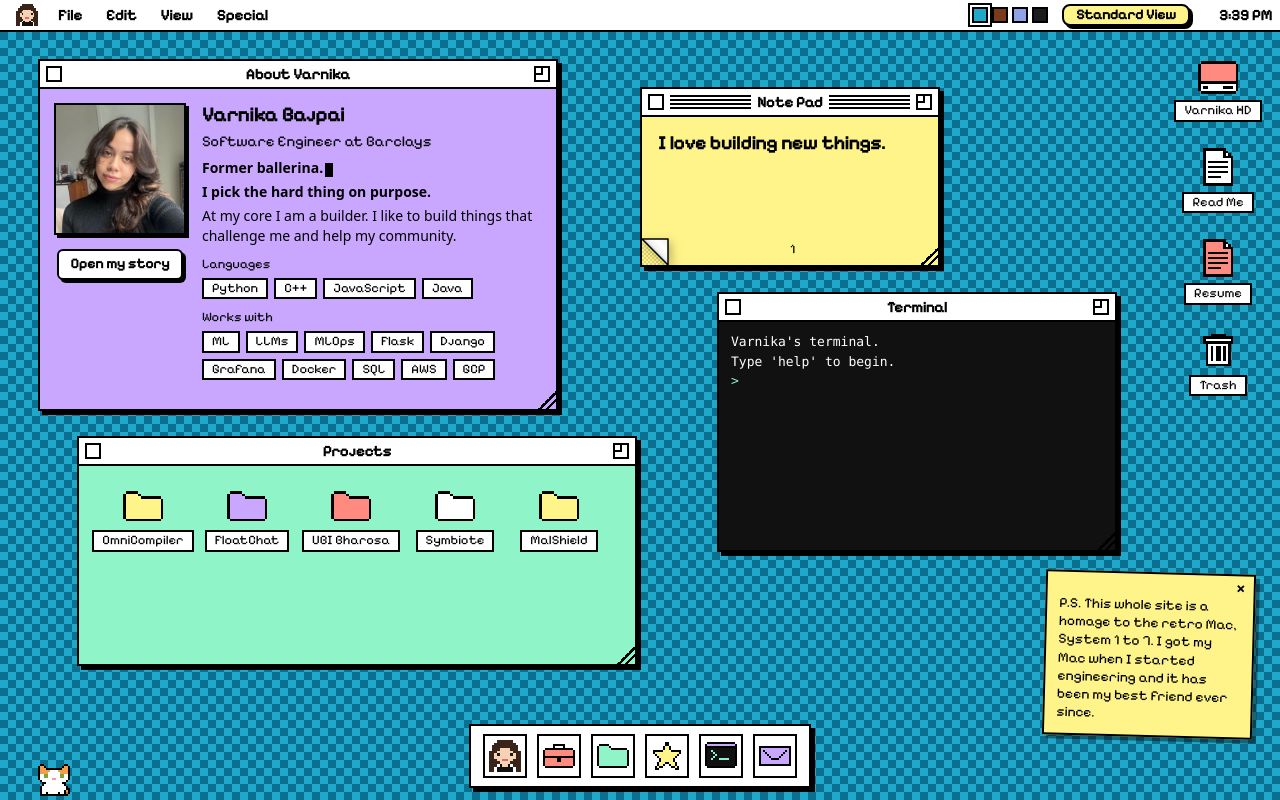
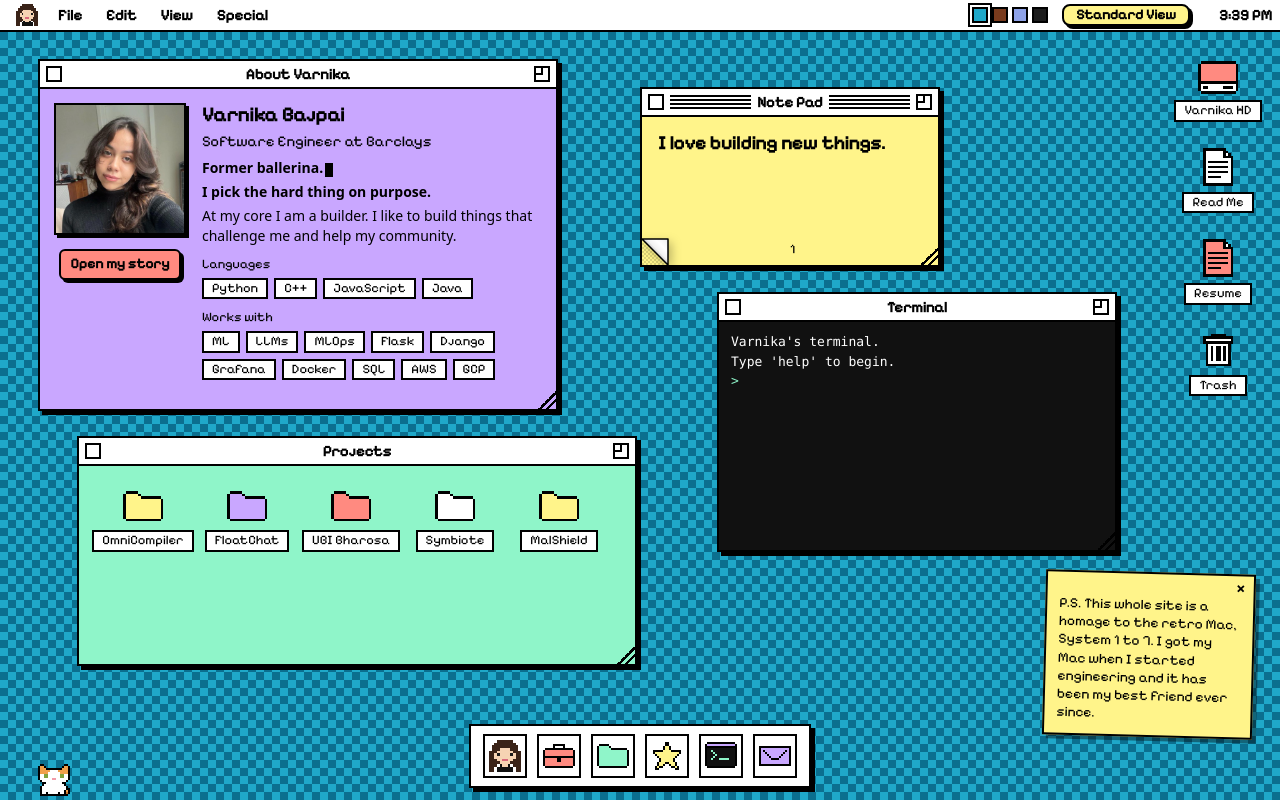
Before and after one commit to VarnikaBajpai4/Portfolio, a React (Vite) app: page / in a window 1280 px wide. Built offline with nearby package versions, Linux system fonts and the light colour scheme.

Commit message:
Give the story button a colour

```diff
--- a/src/apps/about/about.css
+++ b/src/apps/about/about.css
@@ -40,9 +40,9 @@
   font-weight: 600;
 }
 
-.about-open {
-  padding: 4px 8px;
-  background: var(--c3);
+.btn.about-open {
+  padding: 4px 10px;
+  background: var(--c4);
   font-size: 14px;
 }
 
```
